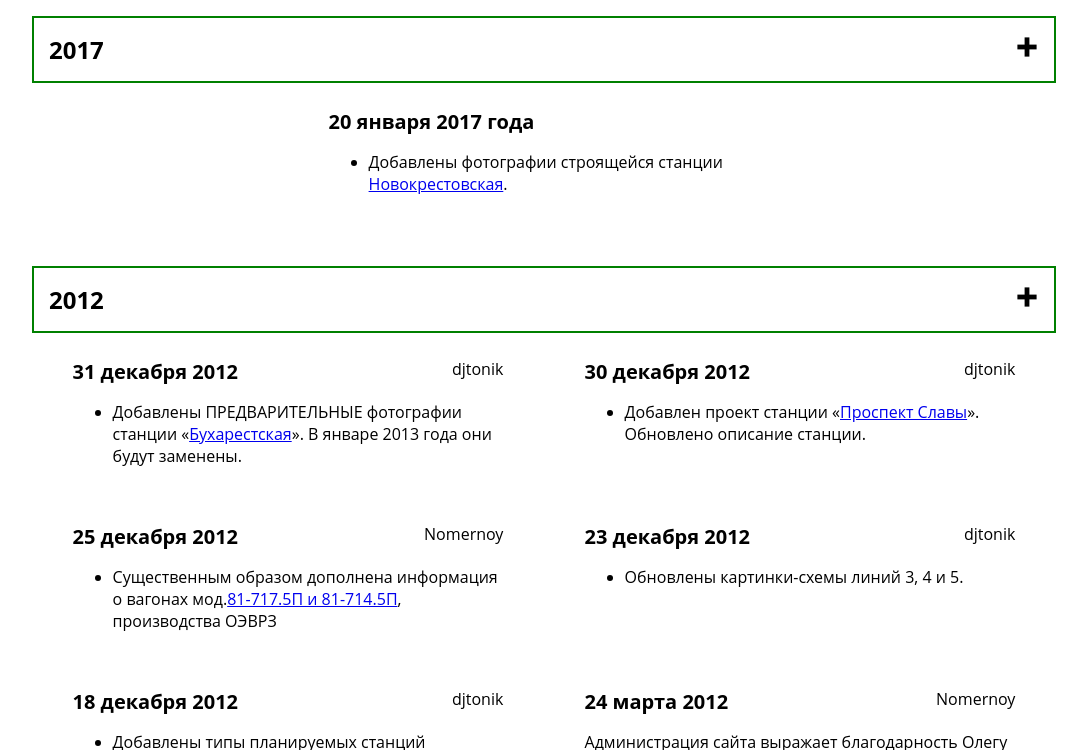
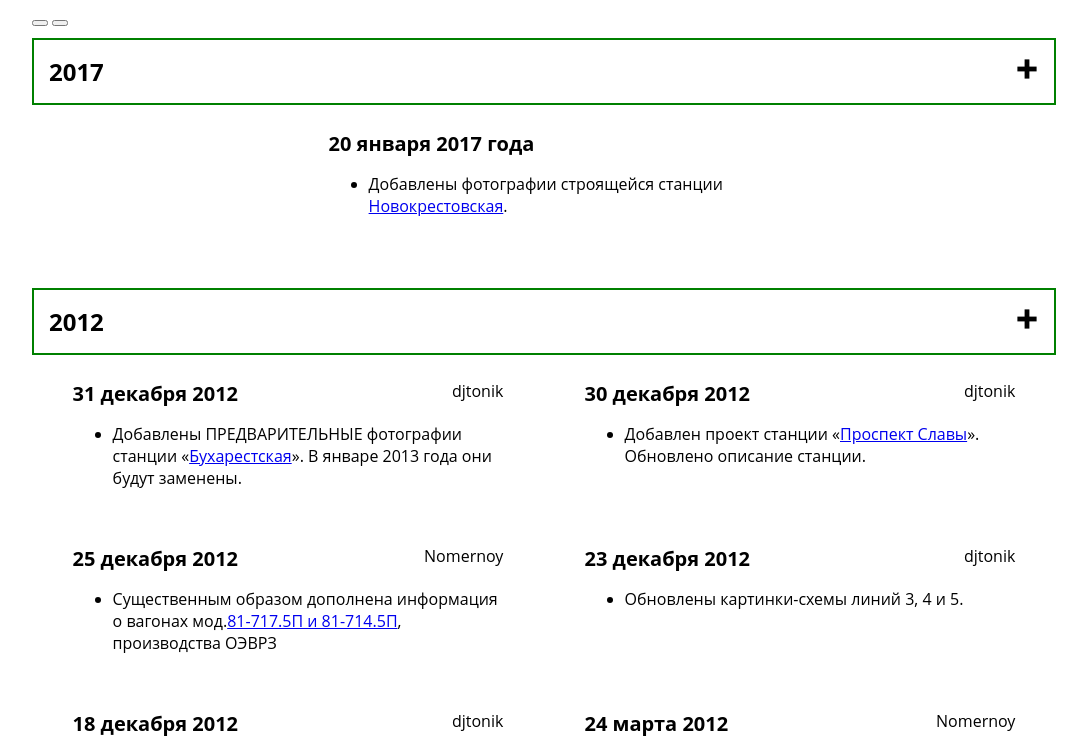
Before and after one commit to alexandraleo/metro, a website: page news.html in a window 1280 px wide. Shown: the part 80-830 px from the top of the page, without its empty margins (96-1183 px from the left). Drawn offline with nearby package versions, Linux system fonts and the light colour scheme; files that its build step writes are made by us from their sources; a web font is replaced by a local one.

Commit message:
Контролы для новостей

```diff
--- a/news.html
+++ b/news.html
@@ -18,6 +18,10 @@
     <h1 class="page-main__header">Размышления о питерском метро</h1>
 
     <section class="news">
+      <div class="news__control-buttons">
+        <button type="button" class="news__expand-all button"></button>
+        <button type="button" class="news__collapse-all button"></button>
+      </div>
       <section class="news__year-block">
         <h2 class="news__year-title">
           <button type="button" class="news__button-expand button-expand" aria-expanded="false">
```
